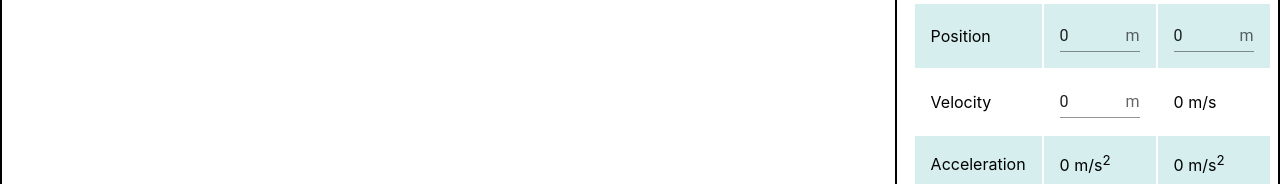
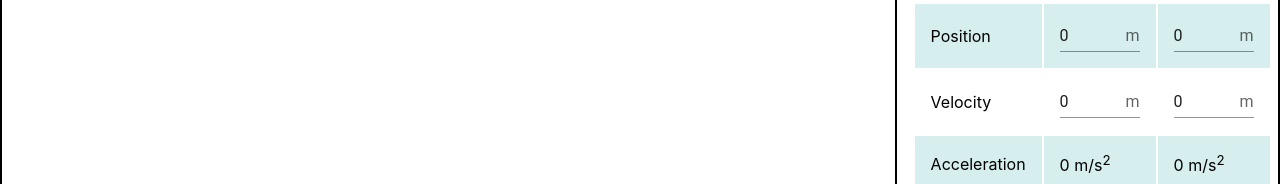
Before and after one commit to brynnchernosky/physics-mechanics-simulator, a React (Create React App) app: page / in a window 1280 px wide. Shown: the part 279-463 px from the top of the page. Built offline with nearby package versions, Linux system fonts and the light colour scheme.

Commit message:
set velocity

```diff
--- a/src/App.tsx
+++ b/src/App.tsx
@@ -385,7 +385,7 @@ function App() {
                     }}
                     onChange={(e) => {
                       const regex = /^[0-9\b]+$/;
-                      if (e.target.value == "" || regex.test(e.target.value)) {
+                      if (regex.test(e.target.value)) {
                         setPositionXDisplay(parseFloat(e.target.value));
                         setDisplayChange(!displayChange);
                       }
@@ -410,7 +410,7 @@ function App() {
                     }}
                     onChange={(e) => {
                       const regex = /^[0-9\b]+$/;
-                      if (e.target.value == "" || regex.test(e.target.value)) {
+                      if (regex.test(e.target.value)) {
                         setPositionYDisplay(parseFloat(e.target.value));
                         setDisplayChange(!displayChange);
                       }
@@ -422,10 +422,11 @@ function App() {
             <tr>
               <td>Velocity</td>
               <td>
-                {!simulationPaused ||
-                  (simulationType == "pendulum" && velocityXDisplay)}{" "}
-                {!simulationPaused ||
-                  (simulationType == "pendulum" && <p>m/s</p>)}{" "}
+                {(!simulationPaused || simulationType == "pendulum") &&
+                  velocityXDisplay}{" "}
+                {(!simulationPaused || simulationType == "pendulum") && (
+                  <p>m/s</p>
+                )}{" "}
                 {simulationPaused && simulationType != "pendulum" && (
                   <TextField
                     type="number"
@@ -440,7 +441,7 @@ function App() {
                     }}
                     onChange={(e) => {
                       const regex = /^[0-9\b]+$/;
-                      if (e.target.value == "" || regex.test(e.target.value)) {
+                      if (regex.test(e.target.value)) {
                         setVelocityXDisplay(parseFloat(e.target.value));
                         setDisplayChange(!displayChange);
                       }
@@ -448,7 +449,34 @@ function App() {
                   />
                 )}{" "}
               </td>
-              <td>{velocityYDisplay} m/s</td>
+              <td>
+                {(!simulationPaused || simulationType == "pendulum") &&
+                  velocityYDisplay}{" "}
+                {(!simulationPaused || simulationType == "pendulum") && (
+                  <p>m/s</p>
+                )}{" "}
+                {simulationPaused && simulationType != "pendulum" && (
+                  <TextField
+                    type="number"
+                    variant="standard"
+                    defaultValue={velocityYDisplay}
+                    value={velocityYDisplay}
+                    style={{ width: "5rem" }}
+                    InputProps={{
+                      endAdornment: (
+                        <InputAdornment position="end">m</InputAdornment>
+                      ),
+                    }}
+                    onChange={(e) => {
+                      const regex = /^[0-9\b]+$/;
+                      if (regex.test(e.target.value)) {
+                        setVelocityYDisplay(parseFloat(e.target.value));
+                        setDisplayChange(!displayChange);
+                      }
+                    }}
+                  />
+                )}{" "}
+              </td>
             </tr>
             <tr>
               <td>Acceleration</td>
--- a/src/Weight.tsx
+++ b/src/Weight.tsx
@@ -149,7 +149,7 @@ export const Weight = (props: IWeightProps) => {
 
     if (displayYVelocity != yVelocity) {
       let y = displayYVelocity;
-      setYVelocity(y);
+      setYVelocity(-y);
       setDisplayYVelocity(y);
     }
   }, [updateDisplay]);
```
